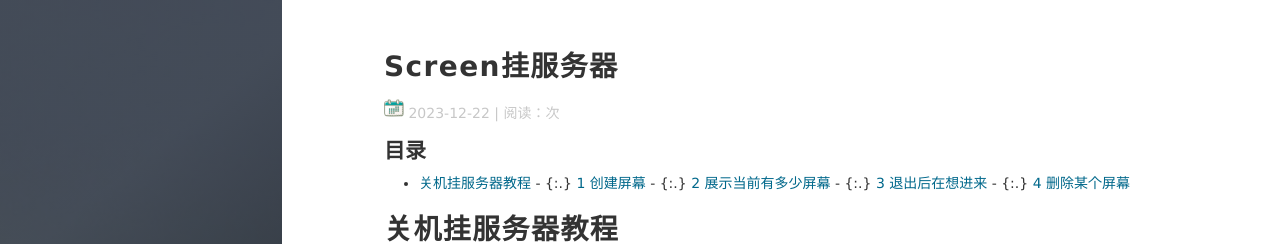
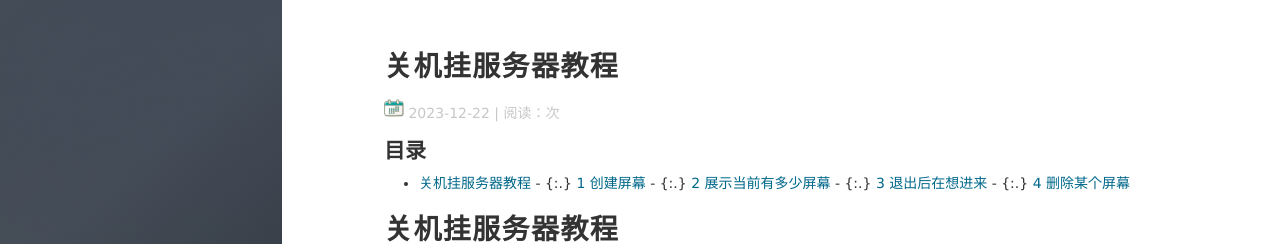
Before and after one commit to neverwinHao/neverwinHao.github.io, a Jekyll site: the page built from _posts/2023-12-22-screen挂服务器.md, in a window 1280 px wide and 1156 px high. Shown: the top 244 px of the window. Built offline with Jekyll 4.4.1, drawn with Linux system fonts in a browser that asks for light colours; nearby versions of some CDN libraries; our own code applies the rules of GitHub Pages for plain Markdown files; comment, search, counter and statistics services are not loaded.

Commit message:
updae geshi

```diff
--- a/_posts/2023-12-22-screen挂服务器.md
+++ b/_posts/2023-12-22-screen挂服务器.md
@@ -1,3 +1,10 @@
+---
+layout: post
+title: 关机挂服务器教程
+date: 2023-12-22
+tags: jekyll
+---
+
 # 关机挂服务器教程
 
 ### 1 创建屏幕
```
